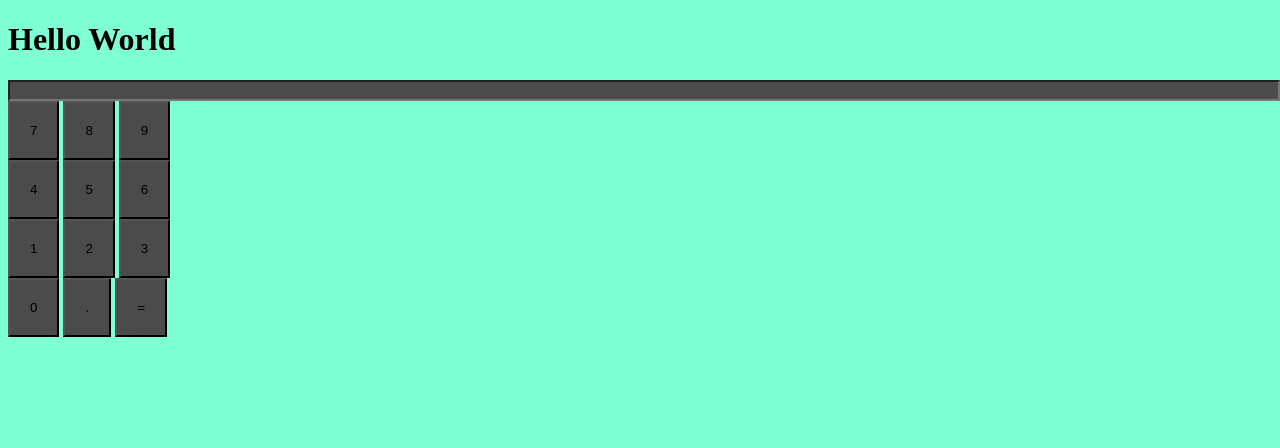
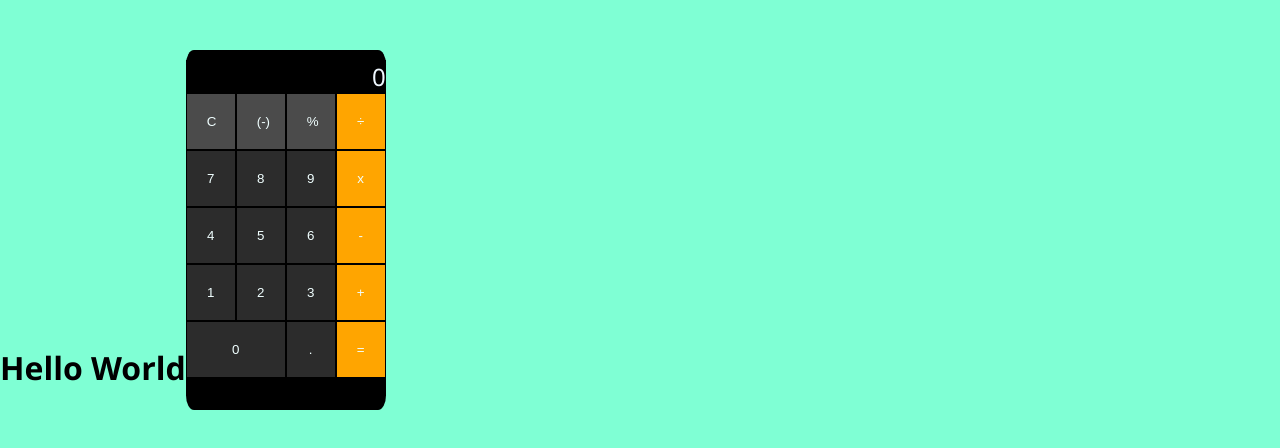
Before and after one commit to Wychbane/calculator, a plain HTML site: page index.html in a window 1280 px wide. Drawn offline with Linux system fonts and the light colour scheme.

Commit message:
Link Functions with buttons

```diff
--- a/index.html
+++ b/index.html
@@ -10,27 +10,38 @@
     <body>
         <h1>Hello World</h1>
         <div class="calculator">
-            <input class="display"></input>
+            <div class="display small"></div>
+            <div class="display" id="main"></div>
+
             <div class="inputs">
-                <div class="row-1">
-                    <button class="numbers">7</button>
-                    <button class="numbers">8</button>
-                    <button class="numbers">9</button>
+                <div class="row">
+                    <button class="btn func">C</button>
+                    <button class="btn func">(-)</button>
+                    <button class="btn func">%</button>
+                    <button class="btn operator">÷</button>
                 </div>
-                <div class="row-2">
-                    <button class="numbers">4</button>
-                    <button class="numbers">5</button>
-                    <button class="numbers">6</button>
+                <div class="row">
+                    <button class="btn number">7</button>
+                    <button class="btn number">8</button>
+                    <button class="btn number">9</button>
+                    <button class="btn  operator">x</button>
                 </div>
-                <div class="row-3">
-                    <button class="numbers">1</button>
-                    <button class="numbers">2</button>
-                    <button class="numbers">3</button>
+                <div class="row">
+                    <button class="btn number">4</button>
+                    <button class="btn number">5</button>
+                    <button class="btn number">6</button>
+                    <button class="btn operator">-</button>
                 </div>
-                <div class="row-4">
-                    <button class="numbers">0</button>
-                    <button class="numbers">.</button>
-                    <button class="numbers">=</button>
+                <div class="row">
+                    <button class="btn number">1</button>
+                    <button class="btn number">2</button>
+                    <button class="btn number">3</button>
+                    <button class="btn operator">+</button>
+                </div>
+                <div class="row">
+                    <button class="btn number" id="nought">0</button>
+                    <button class="btn ">.</button>
+                    <button class="btn operator">=</button>
                 </div>
             </div>
         </div>
--- a/scripts.js
+++ b/scripts.js
@@ -17,11 +17,10 @@ function divide (a, b) {
 /*
 Create a operate function to take 2 numnbers and calls one of the basic
 mathamatical functions
-*/
 
 function operate() {
     const first = Number(prompt('what number? :'));
-    const operator = prompt('what operater? +-*/: ');
+    const operator = prompt('what operater? +*-/');
     const second = Number(prompt('what number:' ));
     if (operator === '+') {
         console.log(add(first, second));
@@ -33,9 +32,74 @@ function operate() {
         console.log(divide(first, second));
     }
 }
-
+*/
+function operate() {
+    const first = total[0];
+    const operator = total[1];
+    const second = total[2];
+    if (operator === '+') {
+        return (add(first, second));
+    } else if (operator === '-'){
+        return (subtraction(first, second));
+    } else if (operator === '*'){
+        return (multiply(first, second));
+    } else if (operator === '/'){
+        return (divide(first, second));
+    }
+}
 //operate()
 
 
 const container = document.querySelector('.container');
 //Display
+const display = document.querySelector('#main');
+
+display.textContent = '0'
+
+let total = [];
+
+// function to allow number to appear on the display when pressed
+let newNumber = true
+const numbers = document.querySelectorAll('.number');
+numbers.forEach (number => {
+    number.addEventListener('click' , (e) => {
+        if (newNumber) {
+            display.textContent = '';
+            newNumber = false;
+        }
+        display.textContent += `${e.target.innerText}`;
+    })
+});
+
+//funtion for using operators
+const operators = document.querySelectorAll('.operator');
+operators.forEach (operator => {
+    operator.addEventListener('click', (e) => {
+        if (total.length === 0) {
+            total[0] = Number(display.textContent);
+            total[1] = e.target.innerText;
+            newNumber = true;
+        } else {
+            total[2] = Number(display.textContent);
+            display.textContent = operate();
+            total[0] = Number(display.textContent);
+            newNumber = true;
+        }
+    })
+});
+
+
+// Clear function
+const func = document.querySelectorAll('.func');
+func.forEach (operator => {
+    operator.addEventListener('click', (e) => {
+        if (e.target.innerText === 'C') {
+            clear();
+        }
+    });
+});
+
+function clear() {
+    total = [];
+    display.textContent = '0';
+}
--- a/styles.css
+++ b/styles.css
@@ -1,28 +1,62 @@
 body {
     background-color: aquamarine;
+    margin: 0;
+    display: flex;
+    align-items: flex-end;
+    padding: 0;
+    padding-top: 50px;
+    font-family: 'Segoe UI', Tahoma, Geneva, Verdana, sans-serif;
+
 }
 
-.calulator {
-    height: 200px;
-    width: 30%;
-    background-color: gray;
-    border-radius: 8%;
+
+.calculator {
+    height: 350px;
+    width: 200px;
+    background-color: black;
+    border-radius: 4%;
+    padding-top: 10px;
+
+}
+
+.display, #main {
+    background-color:black;
+    color: aliceblue;
+    font-size: 24px;
+    max-width: 100%;
+    text-align: right;
+}
+
+.display.small{
+    font-size: 12px;
+    text-align: left;
+}
+
+.row {
     display: flex;
 }
 
-.display {
-    background-color: rgb(75, 75, 75);
-    color: aliceblue;
-    text-align: right;
-    width: 100%;
-    display: flex;
-
+.btn {
+    background-color: rgb(44, 44, 44);
+    height: 15%;
+    width: 25%;
+    display: inline-block;
+    padding: 20px;
+    color: azure;
+    border: 0.5px solid black;
 }
 
-.numbers {
+.btn.operator{
+    background-color: orange;
+}
+.btn.func{
     background-color: rgb(75, 75, 75);
-    height: auto;
-    width: auto;
-    display: inline-block;
-    padding: 20px;
 }
+.btn:hover {
+    background-color: azure;
+    color: black;
+}
+
+#nought {
+    flex: auto;
+}
```
